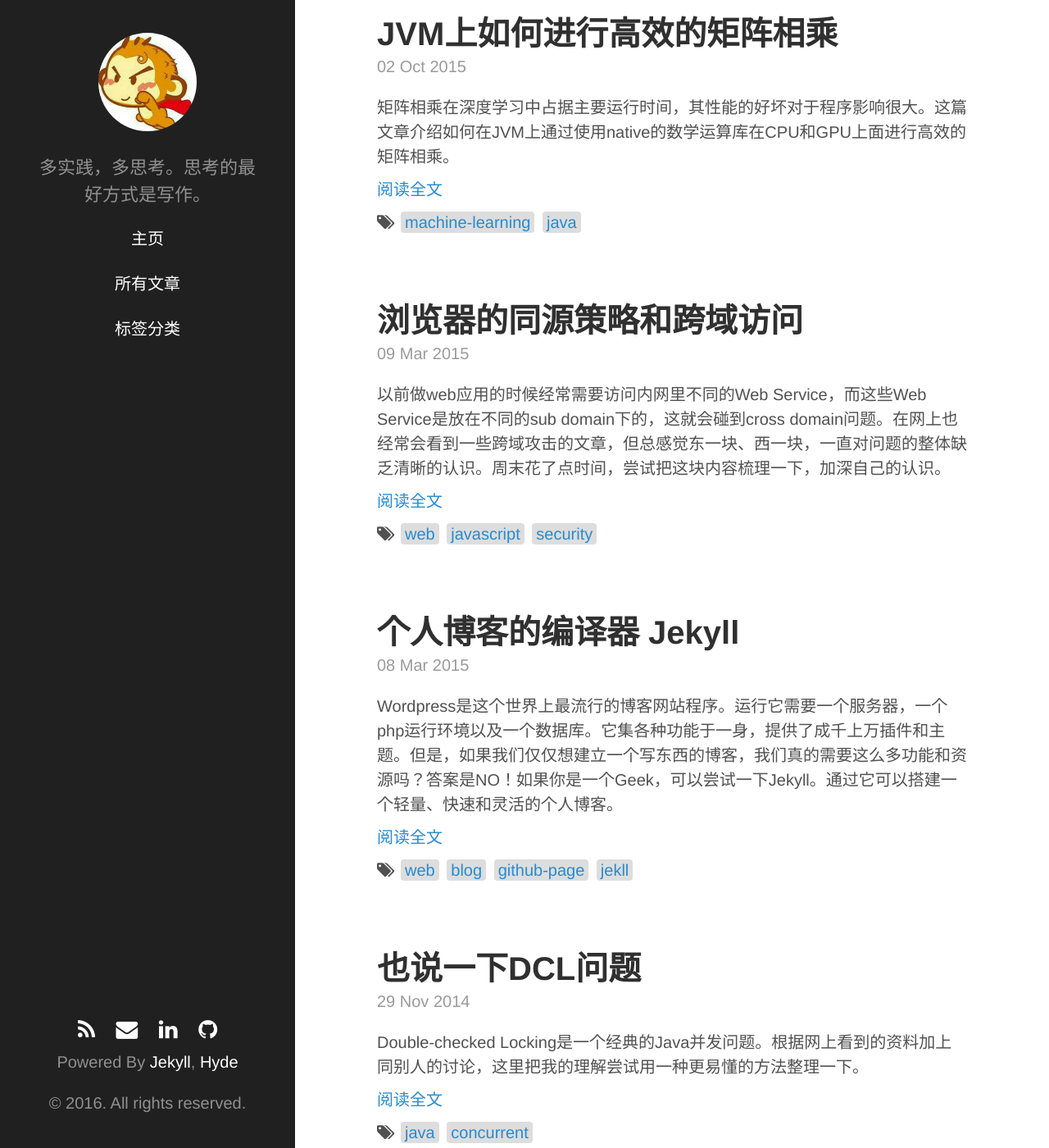
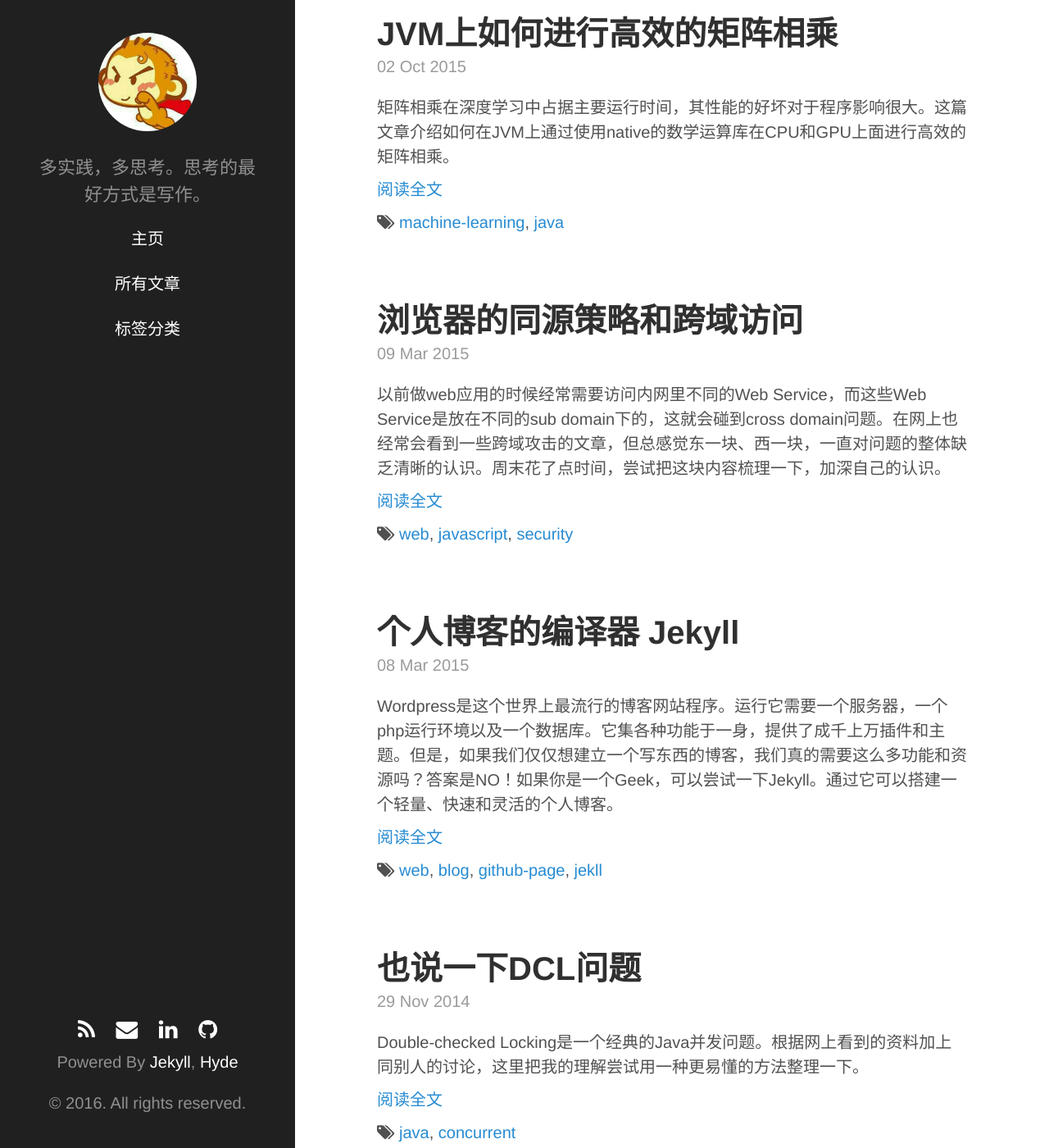
Before and after one commit to yiheng/yiheng.github.io, a Jekyll site: the page built from index.html, in a window 1280 px wide and 1400 px high, scrolled down 354 px. Shown: the whole window at 82% size. Built offline with Jekyll 4.4.1, drawn with Linux system fonts in a browser that asks for light colours; some web fonts are replaced; Markdown is read by kramdown in place of the engine named in the settings; the list of posts is cut into pages by our own code.

Commit message:
tag list refactor

```diff
--- a/index.html
+++ b/index.html
@@ -17,8 +17,13 @@ title: Home
       <div class="home-post">{{ post.abstract }}</div>
       <p class="readmore"><a href="{{ post.url }}">阅读全文</a></p>
 
-      <i class="fa fa-tags"></i>{% for tag in post.tags %}
-      <a class="tag-link" href="{{ site.base_url }}/tags/#{{ tag }}">{{ tag }}</a>
+      <i class="fa fa-tags"></i>
+      {% for tag in post.tags %}
+      {% if forloop.last %}
+      <a href="{{ site.base_url }}/tags/#{{ tag }}">{{ tag }}</a>
+      {% else %}
+      <a href="{{ site.base_url }}/tags/#{{ tag }}">{{ tag }}</a>,
+      {% endif %}
       {% endfor %}
     </div>
   {% endfor %}
```
